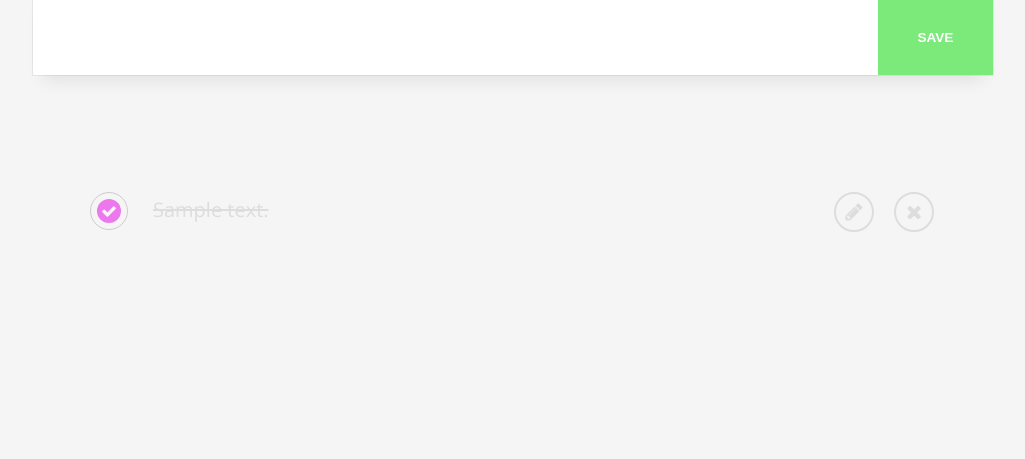
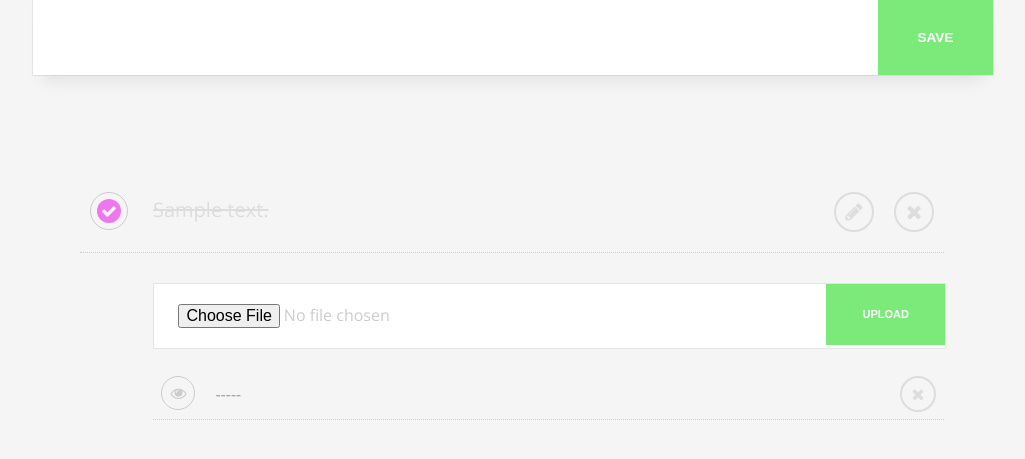
Before and after one commit to RafGiammario/CI-firstproject, a CodeIgniter app: the page made by application/views/list.php in a window 1280 px wide. Shown: the part 97-556 px from the top of the page, without its empty margins (128-1153 px from the left). Run offline with CodeIgniter, Linux system fonts and the light colour scheme; the template is opened without the code that fills it: most values are stand-ins (such as "Sample title", 1, 10 or a date in 2020).

Commit message:
Commit 18 Aprile

```diff
--- a/application/views/list.php
+++ b/application/views/list.php
@@ -66,6 +66,41 @@ defined('BASEPATH') OR exit('No direct script access allowed');
                     </div>
                 </li>
                 <?php endforeach; ?>
+
+                <li class="attachment-form">
+                    <div>
+                        <form action="" enctype="multipart/form-data">
+                            <input id="file" type="file" name="file">
+                            <button type="submit">Upload</button>
+                        </form>
+                    </div>
+                </li>
+
+                <ul>
+                    <?php foreach ($todos as $todo) : ?>
+                        <li>
+                            <!--View-->
+                            <div>
+                                <a id="check" href="<?php echo ($todo->completed)? site_url("app/uncheck/$todo->id") : site_url("app/check/$todo->id"); ?>">
+                                        <i class="fa fa-eye"></i>
+                                </a>
+                            </div>
+
+                            <!--Attachment-->
+                            <div>
+                                <p>-----</p>
+                            </div>
+
+                            <!--Buttons-->
+                            <div>
+                                <!--Delete-->
+                                <a href="">
+                                    <i class="fa fa-times"></i>
+                                </a>
+                            </div>
+                        </li>
+                    <?php endforeach; ?>
+                </ul>
             </ul>
             <?php endif; ?>
         </div>
--- a/assets/stylesheets/style.css
+++ b/assets/stylesheets/style.css
@@ -1,3 +1,8 @@
+/* http://meyerweb.com/eric/tools/css/reset/
+   v2.0 | 20110126
+   License: none (public domain)
+*/
+
 html, body, div, span, applet, object, iframe,
 h1, h2, h3, h4, h5, h6, p, blockquote, pre,
 a, abbr, acronym, address, big, cite, code,
@@ -45,6 +50,8 @@ table {
 
 
 
+
+
 body, html {
 	font-size: 16px;
 	font-family: 'Open Sans', sans-serif;
@@ -57,16 +64,19 @@ a, button {
 	-o-transition: all 260ms ease-out;
 	transition: all 260ms ease-out;
 }
+
 section {
 	max-width: 960px;
 	margin: 6em auto;
 	display: block;
 }
+
 section > div {
 	width: 100%;
 	float: left;
 	display: block;
 }
+
 form {
 	width: 100%;
 	float: left;
@@ -124,6 +134,16 @@ form button {
 form button:hover {
 	background-color: #37e137;
 }
+form + p {
+	color: #ed78ed;
+	font-weight: lighter;
+	margin-top: 4em;
+	float: left;
+	display: block;
+	width: 100%;
+	padding: 0 1em;
+}
+
 ul {
 	display: block;
 	width: 90%;
@@ -217,3 +237,52 @@ ul li.done p {
 	text-decoration: line-through;
 	color: #ddd;
 }
+
+
+ul li.attachment-form {
+	width: 91.5%;
+	float: right;
+	margin-top: 0.5em;
+	border-bottom: none;
+}
+ul li.attachment-form > div {
+	width: 100%;
+}
+ul li.attachment-form form input[type="file"] {
+	font-size: 16px;
+	line-height: 10px;
+	padding: 1.25em 1.5em;
+
+	width: 85%;
+}
+ul li.attachment-form form button {
+	font-size: 11px;
+
+	width: 15%;
+}
+ul li.attachment-form form::after {
+	display: none;
+}
+
+ul > ul {
+	width: 91.5%;
+	float: right;
+	margin-top: 0;
+	margin-bottom: 1em;
+}
+ul > ul > li {
+	padding: 0.45em 0;
+
+	font-size: 1em;
+}
+ul > ul li > div > p {
+	padding: 0.35em 0.75em;
+}
+ul > ul li > div a {
+	width: 32px;
+	height: 32px;
+	line-height: 28px;
+}
+ul > ul > li:last-of-type {
+	border-bottom: 1px dotted #ccc;
+}
```
Lines whose indentation alone changed are shown as unchanged.
